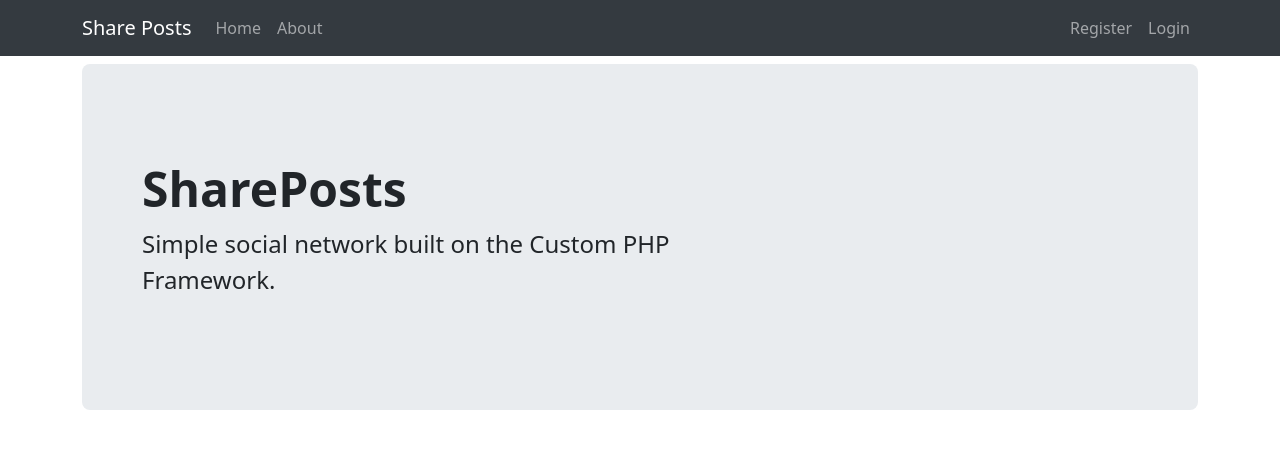
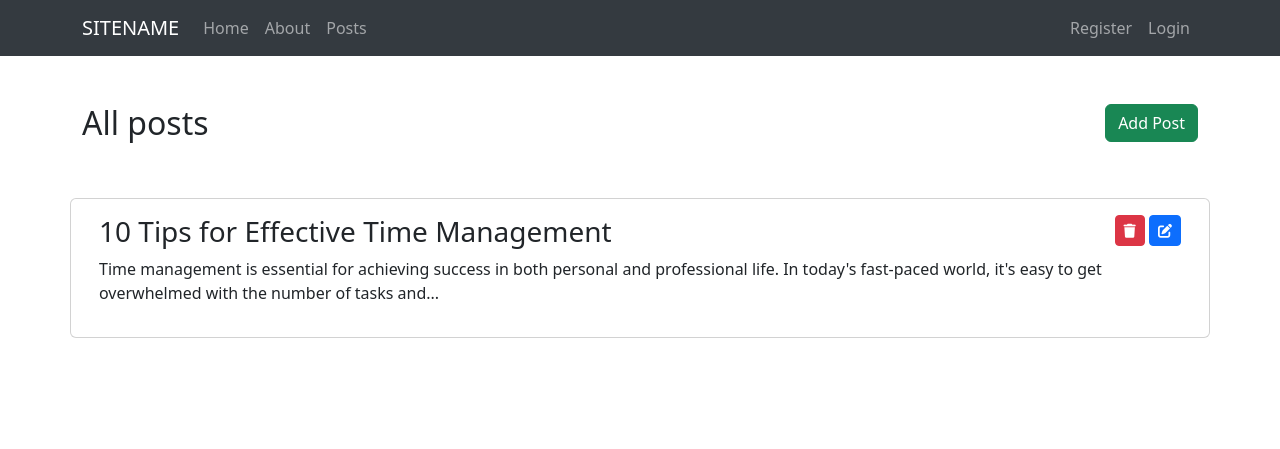
Before and after one commit to mh-shuvo/share_post, a PHP site: page /others/mh-shuvo/share_post in a window 1280 px wide. Shown: the top 449 px of the page. Run offline with PHP 8.4, Linux system fonts and the light colour scheme; some libraries are stand-ins or nearby versions.

Commit message:
Updata post data sanitization in the User controler

```diff
--- a/app/config/config.php
+++ b/app/config/config.php
@@ -2,19 +2,19 @@
 
 //Common Params
 
-define('ERROR_REPORTING',false);
+define('ERROR_REPORTING',true);
 
 //DB Params
 define('DB_HOST','localhost');
 define('DB_USER','root');
-define('DB_PASSWORD','Mehedi@2020');
+define('DB_PASSWORD','root');
 define('DB_NAME','share_posts');
 
 //App Root
 define("APPROOT",dirname(dirname(__FILE__)));
 //URL Root
 
-define("URLROOT","http://localhost/mh-shuvo/share_post");
+define("URLROOT","http://localhost/others/mh-shuvo/share_post");
 
 //Site Name
 define("SITENAME","Share Posts");
--- a/app/controllers/Pages.php
+++ b/app/controllers/Pages.php
@@ -3,10 +3,7 @@
     public function __construct(){}
 
     public function index(){
-      return $this->view("index",["title" => "SharePosts","description" => "Simple social network built on the Custom PHP Framework."]);
-    }
-    public function about(){
-      return $this->view("about",["title" => "About","description" => "App to share posts with other users."]);
+      return $this->view("posts/index",["title" => "All Posts.php","description" => "Simple social network built on the Custom PHP Framework."]);
     }
 
   }
--- a/app/controllers/Users.php
+++ b/app/controllers/Users.php
@@ -10,7 +10,7 @@
 
             //Sanitize POST data
 
-            $_POST = filter_input_array(INPUT_POST,FILTER_SANITIZE_STRING);
+            $_POST = filter_input_array(INPUT_POST,FILTER_SANITIZE_FULL_SPECIAL_CHARS);
 
             //Process form
             $data = [
--- a/app/views/inc/header.php
+++ b/app/views/inc/header.php
@@ -6,8 +6,8 @@
         <meta name="viewport" content="width=device-width, initial-scale=1">
 
         <title><?php echo SITENAME;?></title>
-        <title>Bootstrap demo</title>
         <link href="https://cdn.jsdelivr.net/npm/bootstrap@5.3.0-alpha1/dist/css/bootstrap.min.css" rel="stylesheet">
+        <link rel="stylesheet" href="https://cdnjs.cloudflare.com/ajax/libs/font-awesome/6.3.0/css/all.min.css">
 
     </head>
 
--- a/app/views/inc/navbar.php
+++ b/app/views/inc/navbar.php
@@ -12,6 +12,9 @@
           </li>
           <li class="nav-item">
             <a class="nav-link" href="<?php echo URLROOT;?>/pages/about">About</a>
+          </li>
+          <li class="nav-item">
+            <a class="nav-link" href="<?php echo URLROOT;?>/posts/">Posts</a>
           </li>
         </ul>
 
--- /dev/null
+++ b/app/views/posts/index.php
@@ -0,0 +1,32 @@
+<?php Handler::include("inc.header");?>
+<div class="mt-5 mb-5"></div>
+<div class="row">
+    <div class="col-md-8 col-sm-10">
+        <h2>All posts</h4>
+    </div>
+    <div class="col-md-4 col-sm-2">
+        <a href="javascript:void(0)" class="btn btn-success float-end">Add Post</a>
+    </div>
+    <div class="mb-5"></div>
+    <div class="card">
+        <div class="card-body">
+            <div class="row">
+                <div class="col-sm-12">
+                    <h3 class="float-start">10 Tips for Effective Time Management</h3>
+                    <div class="float-end">
+                        <a href="javascript:void(0)" class="btn btn-danger btn-sm"><i class="fa fa-trash"></i></a>
+                        <a href="javascript:void(0)" class="btn btn-primary btn-sm"><i class="fa fa-edit"></i></a>
+                    </div>
+                </div>
+                <div class="col-sm-12">
+                    <p>
+                    Time management is essential for achieving success in both personal and professional life.
+                    In today's fast-paced world, it's easy to get overwhelmed with the number of tasks and...
+                    </p>
+                </div>
+            </div>
+        </div>
+    </div>
+</div>
+
+<?php Handler::include("inc.footer");?>
--- a/public/index.php
+++ b/public/index.php
@@ -1,5 +1,4 @@
 <?php
   require_once '../app/bootstrap.php';
-
   // Init Core Library
   $init = new Core();
```
Also changed, not shown: app/controllers/Posts.php (added, +12 -0 lines), share_posts.sql (+11 -9 lines), public/.htaccess, public/js/script.js (deleted).
